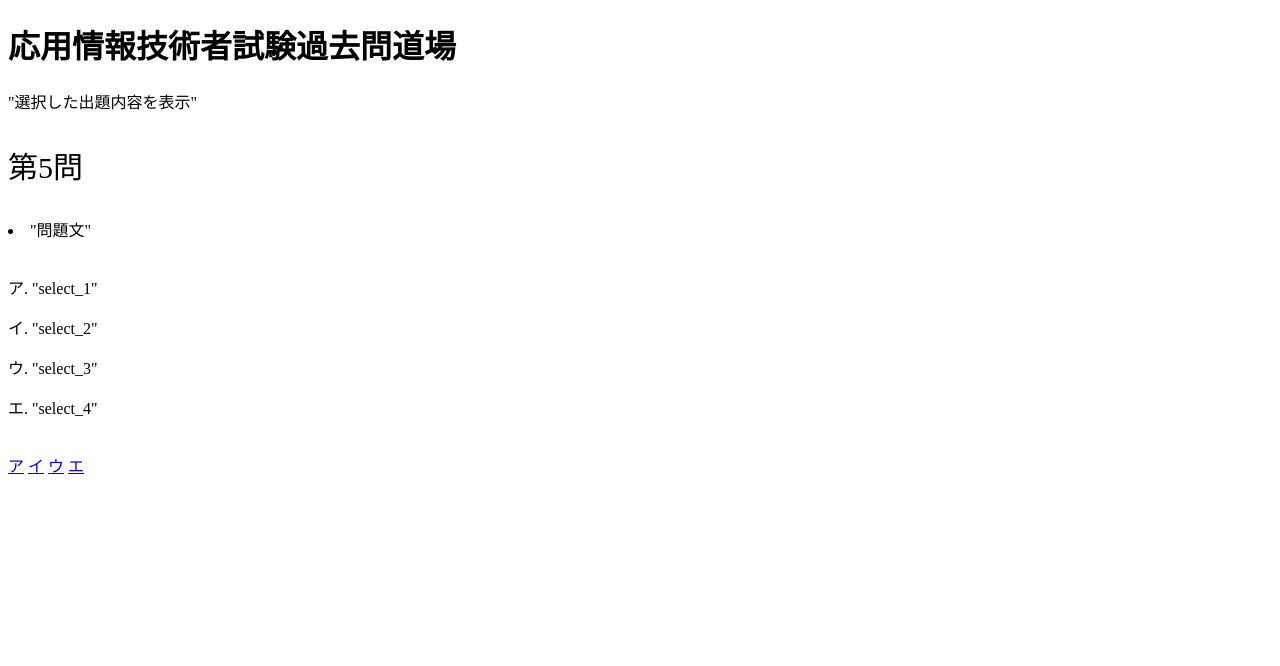
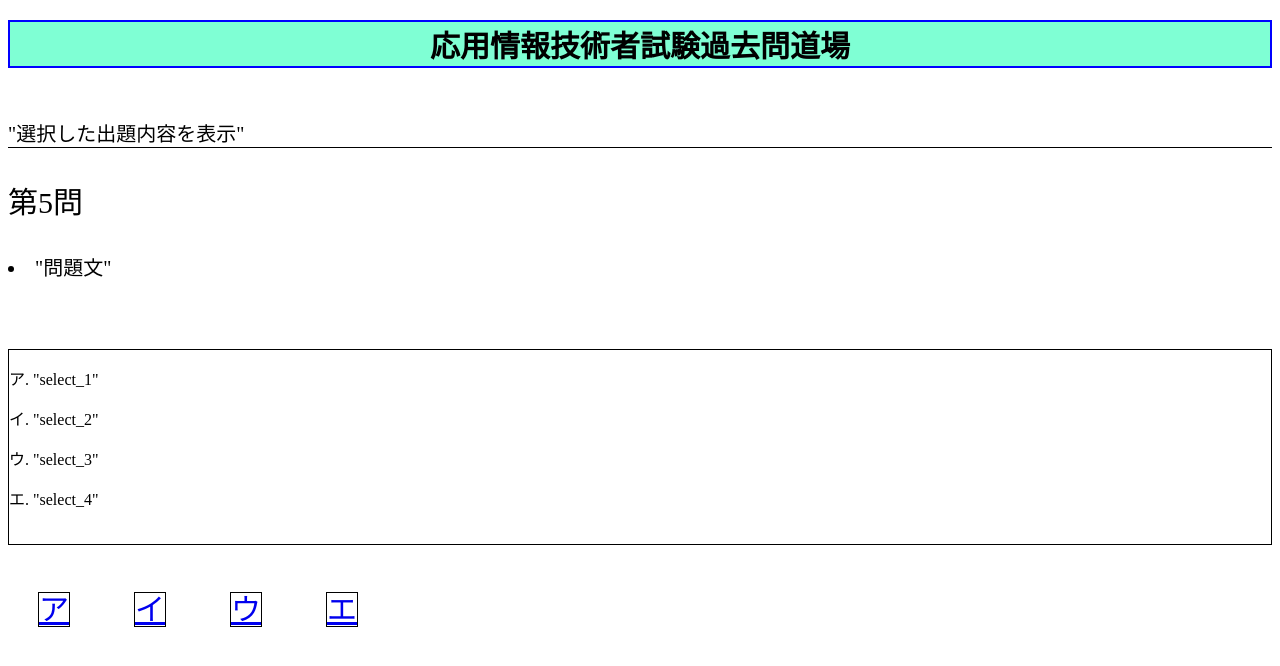
Before and after one commit to kaito1002/OyoQuiz, a Django app: page /exercise in a window 1280 px wide. Shown: the top 666 px of the page. Run offline with Django 3.2, Linux system fonts and the light colour scheme.

Commit message:
exercise create

```diff
--- a/docker/django_project/templates/exercise.html
+++ b/docker/django_project/templates/exercise.html
@@ -1,8 +1,9 @@
 {% extends "base.html" %}
 
-
+{% block external_header %}<link rel="stylesheet" href="/static/css/exercise.css">{% endblock %}
 
 {% block title %}試験問題{% endblock %}
+
 {% block content %}
 
 <h1 class="title">応用情報技術者試験過去問道場</h1>
--- /dev/null
+++ b/docker/django_project/templates/static/css/exercise.css
@@ -0,0 +1,63 @@
+.title {
+  color: black;
+  font-size: 30px;
+  text-align: center;
+  border: 2px solid blue;
+  background-color: #7fffd4
+}
+
+.p1 {
+  margin-top: 50px;
+  font-size: 20px;
+  border-bottom: 1px solid black;
+}
+
+.choice {
+  margin-top: 50px;
+  font-size: 20px;
+}
+
+.year {
+  margin-top: 50px;
+}
+
+.question-sentence {
+  font-size: 20px;
+}
+
+.choice2 {
+  margin-top: 50px;
+  border: 1px solid black;
+}
+
+.options {
+  margin-top: 40px;
+}
+
+.option {
+  font-size: 30px;
+  margin: 30px 30px 30px 30px;
+  border: 1px solid black;
+}
+
+.answer {
+  border: 1px solid black;
+  font-size: 20px;
+}
+
+.next-question {
+  margin-top: 30px;
+  font-size: 20px;
+  border: 1px solid black;
+}
+
+.judge {
+  margin-top: 30px;
+  font-size: 20px;
+  border: 1px solid black;
+}
+
+.percentage {
+  font-size: 30px;
+  text-align:center;
+}
```
